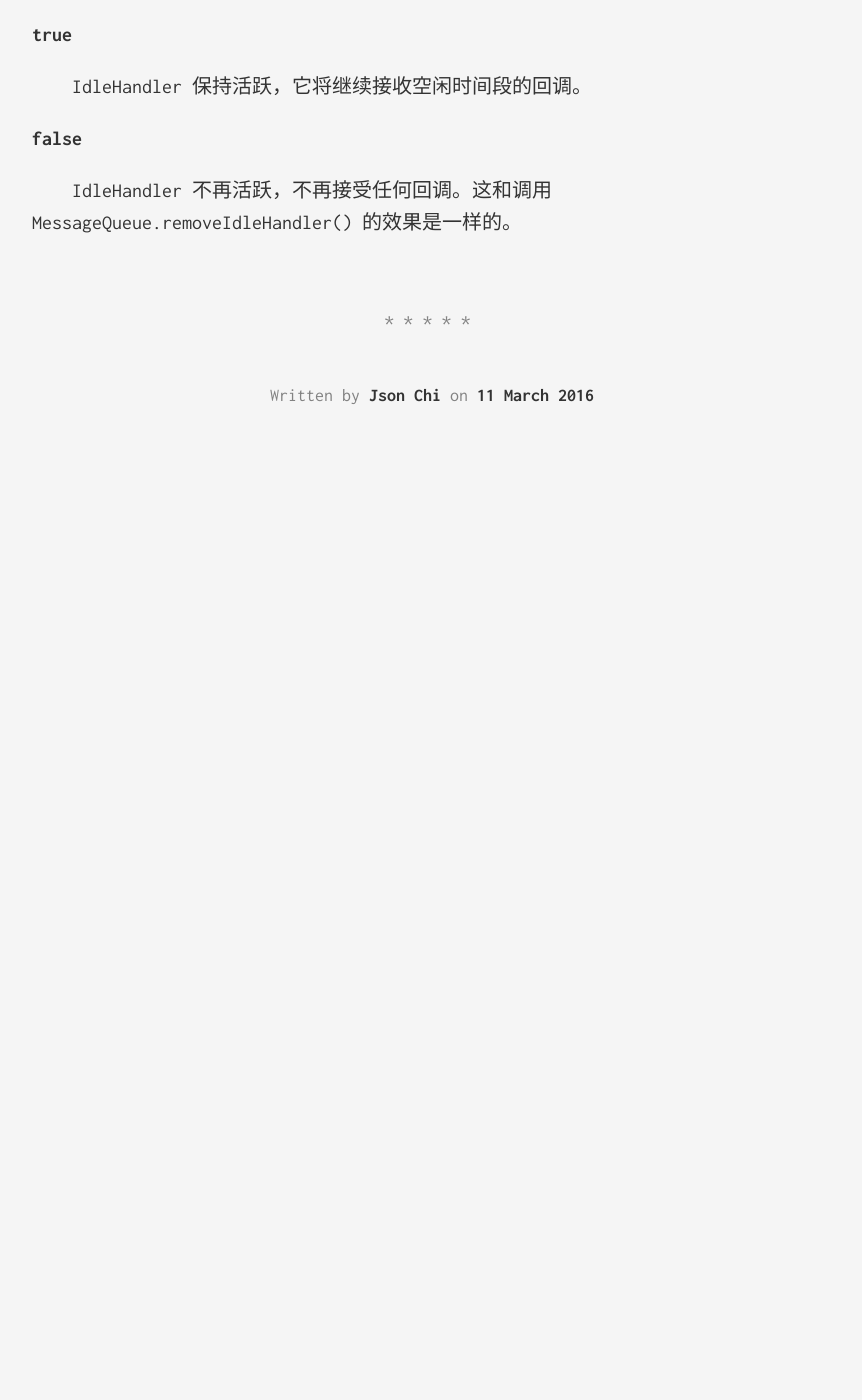
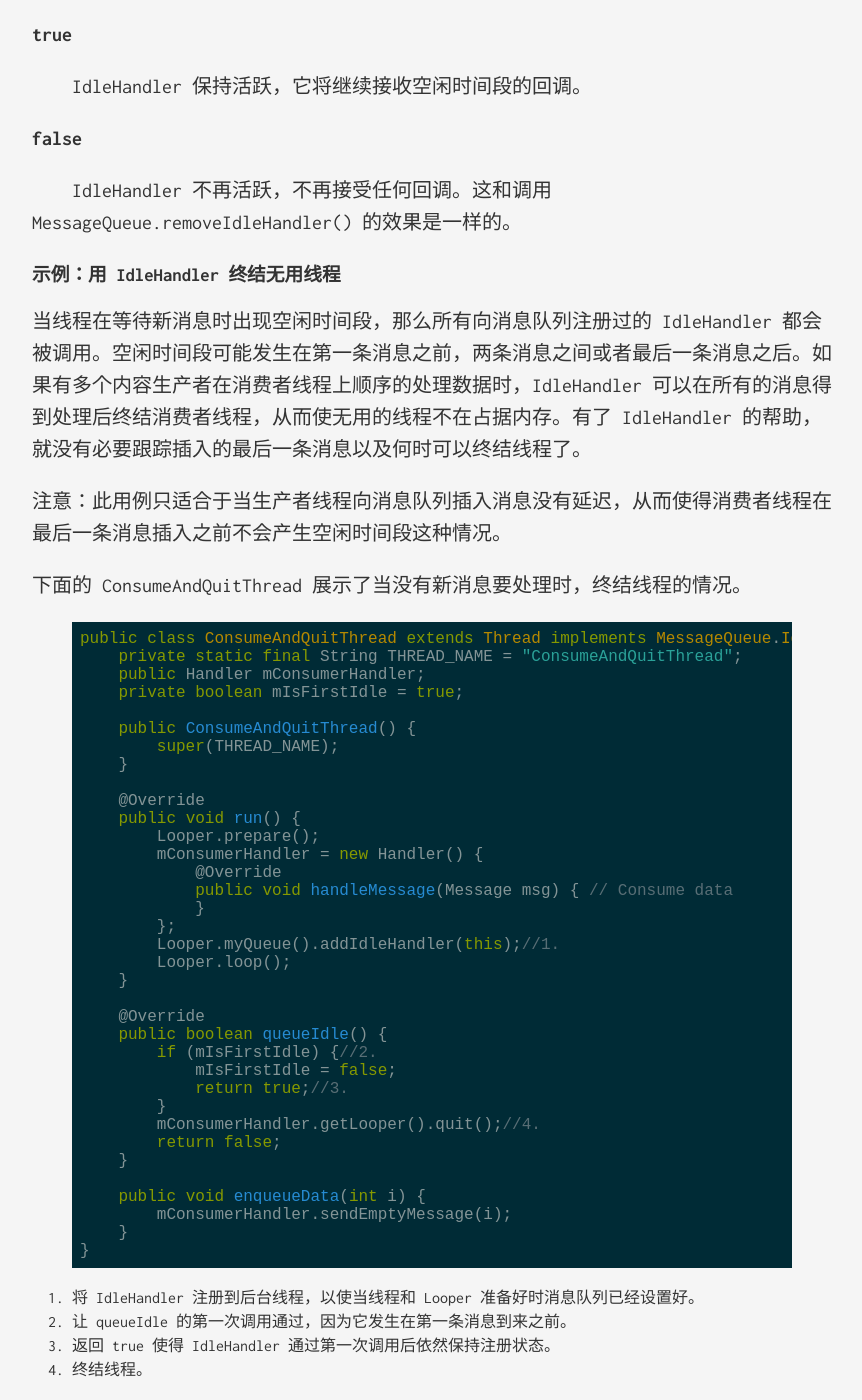
Before and after one commit to jsonchi/jsonchi.github.io, a Jekyll site: the page built from _posts/2016-03-11-android-message-passing.md, in a window 1280 px wide and 1400 px high, scrolled down 6220 px. Shown: the whole window, without its empty margins (208-1070 px from the left). Built offline with Jekyll 4.4.1, drawn with Linux system fonts in a browser that asks for light colours; comment, search, counter and statistics services are not loaded; before the commit the page ends 6727 px from its top, so only the background shows below that; some of the changed text lies outside the part shown.

Commit message:
Add IdleHandler example

```diff
--- a/_posts/2016-03-11-android-message-passing.md
+++ b/_posts/2016-03-11-android-message-passing.md
@@ -163,3 +163,74 @@ queueIdle() 的实现必须返回一个布尔值，其意义如下：
 **false**
 
 &emsp;&emsp;IdleHandler 不再活跃，不再接受任何回调。这和调用 MessageQueue.removeIdleHandler() 的效果是一样的。
+
+### 示例：用 IdleHandler 终结无用线程
+
+当线程在等待新消息时出现空闲时间段，那么所有向消息队列注册过的 IdleHandler 都会被调用。空闲时间段可能发生在第一条消息之前，两条消息之间或者最后一条消息之后。如果有多个内容生产者在消费者线程上顺序的处理数据时，IdleHandler 可以在所有的消息得到处理后终结消费者线程，从而使无用的线程不在占据内存。有了 IdleHandler 的帮助，就没有必要跟踪插入的最后一条消息以及何时可以终结线程了。
+
+注意：此用例只适合于当生产者线程向消息队列插入消息没有延迟，从而使得消费者线程在最后一条消息插入之前不会产生空闲时间段这种情况。
+
+下面的 ConsumeAndQuitThread 展示了当没有新消息要处理时，终结线程的情况。
+
+{% highlight java%}
+public class ConsumeAndQuitThread extends Thread implements MessageQueue.IdleHandler {
+    private static final String THREAD_NAME = "ConsumeAndQuitThread";
+    public Handler mConsumerHandler;
+    private boolean mIsFirstIdle = true;
+
+    public ConsumeAndQuitThread() {
+        super(THREAD_NAME);
+    }
+
+    @Override
+    public void run() {
+        Looper.prepare();
+        mConsumerHandler = new Handler() {
+            @Override
+            public void handleMessage(Message msg) { // Consume data
+            }
+        };
+        Looper.myQueue().addIdleHandler(this);//1.
+        Looper.loop();
+    }
+
+    @Override
+    public boolean queueIdle() {
+        if (mIsFirstIdle) {//2.
+            mIsFirstIdle = false;
+            return true;//3.
+        }
+        mConsumerHandler.getLooper().quit();//4.
+        return false;
+    }
+
+    public void enqueueData(int i) {
+        mConsumerHandler.sendEmptyMessage(i);
+    }
+}
+{% endhighlight%}
+
+1. 将 IdleHandler 注册到后台线程，以使当线程和 Looper 准备好时消息队列已经设置好。
+2. 让 queueIdle 的第一次调用通过，因为它发生在第一条消息到来之前。
+3. 返回 true 使得 IdleHandler 通过第一次调用后依然保持注册状态。
+4. 终结线程。
+
+消息的插入是由并发的多个线程通过模拟的随机插入时间完成的：
+
+{% highlight java%}
+final ConsumeAndQuitThread consumeAndQuitThread = new ConsumeAndQuitThread();
+consumeAndQuitThread.start();
+for(inti=0;i<10;i++){
+    new Thread(new Runnable(){
+    @Override
+    public void run(){
+        for(inti=0;i<10;i++){
+            SystemClock.sleep(new Random().nextInt(10));
+            consumeAndQuitThread.enqueueData(i);
+        }
+    }
+    }).start();
+}
+{% endhighlight%}
+
+### Message
```
